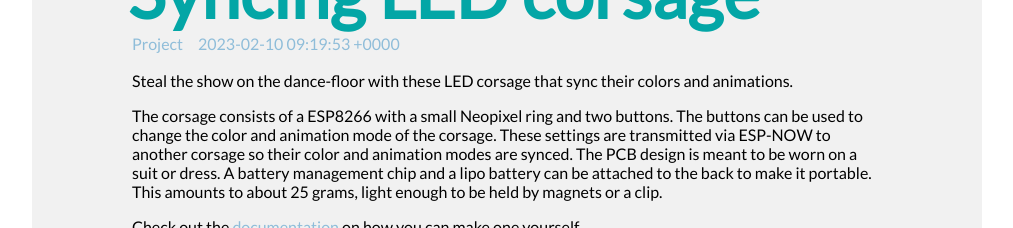
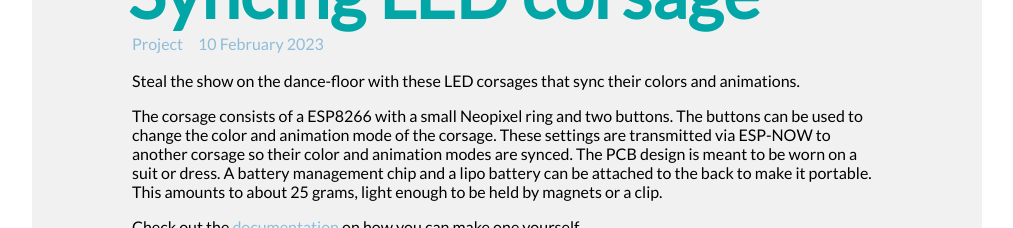
Before and after one commit to RubenSmit/rubensmit.com, a Jekyll site: the page built from _posts/2023-02-10-syncing-led-corsage.markdown, in a window 1280 px wide. Shown: the part 775-1003 px from the top of the page, without its empty margins (133-1146 px from the left). Built offline with Jekyll 4.4.1, drawn with Linux system fonts in a browser that asks for light colours.

Commit message:
Fix typo

```diff
--- a/_layouts/home.html
+++ b/_layouts/home.html
@@ -31,7 +31,7 @@
     <img class="item-picture" alt="{{ post.title }}" src="{{ post.image }}">
     <div class="item-content">
       <h3>{{ post.title }}</h3>
-      <p class="info"><span class="category">{{ post.categories }}</span><span class="date">{{ post.date }}</span></p>
+      <p class="info"><span class="category">{{ post.categories }}</span><span class="date">{{ post.date | date: "%-d %B %Y" }}</span></p>
       <div class="text">{{ post.excerpt }}</div>
     </div>
   </a>
--- a/_layouts/post.html
+++ b/_layouts/post.html
@@ -21,7 +21,7 @@
   <img class="article-picture" alt="{{ page.title }}" src="{{ page.image }}">
   <div class="content content--full">
     <h1>{{ page.title }}</h1>
-    <span class="info"><span class="category">{{ page.categories }}</span><span class="date">{{ page.date }}</span></span>
+    <span class="info"><span class="category">{{ page.categories }}</span><span class="date">{{ page.date | date: "%-d %B %Y" }}</span></span>
     <p class="text--large">
       {{ content }}
     </p>
--- a/_posts/2023-02-10-syncing-led-corsage.markdown
+++ b/_posts/2023-02-10-syncing-led-corsage.markdown
@@ -6,7 +6,7 @@ categories: Project
 image: /images/20230210/img.png
 ---
 
-Steal the show on the dance-floor with these LED corsage that sync their colors and animations.
+Steal the show on the dance-floor with these LED corsages that sync their colors and animations.
 
 The corsage consists of a ESP8266 with a small Neopixel ring and two buttons. The buttons can be used to change the
 color and animation mode of the corsage. These settings are transmitted via ESP-NOW to another corsage so their color
--- a/index.markdown
+++ b/index.markdown
@@ -5,4 +5,4 @@
 layout: home
 title: Creative Technologist
 ---
-I solve problems with technology. With a specialization in programming and a affinity with electronics.
+I solve problems with technology, with a specialization in programming and an affinity with electronics.
```
